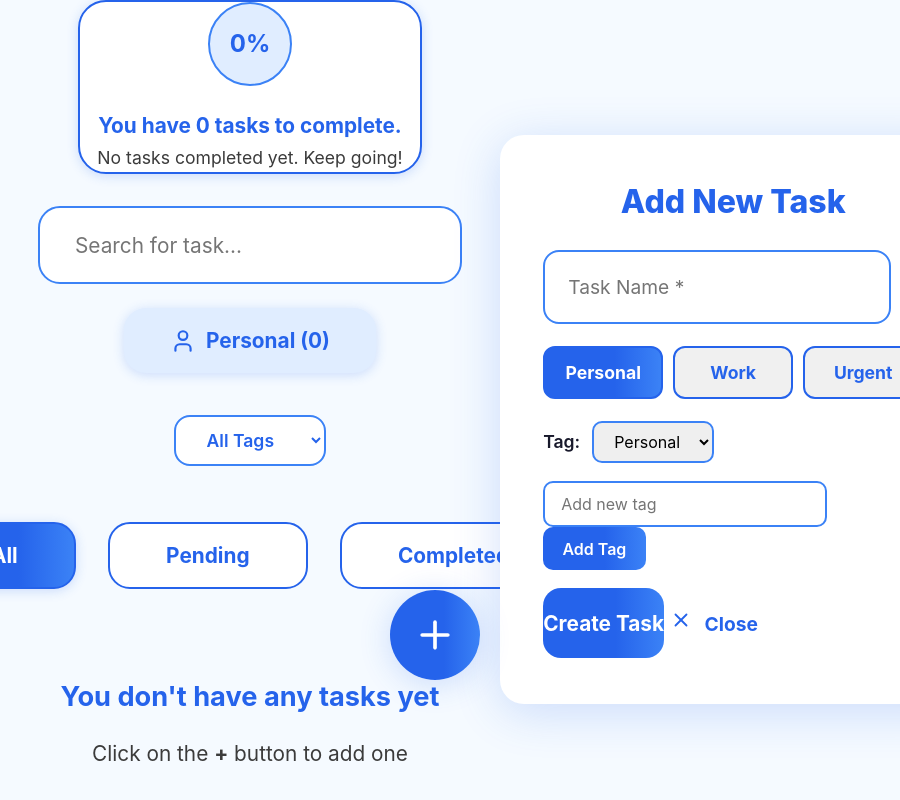
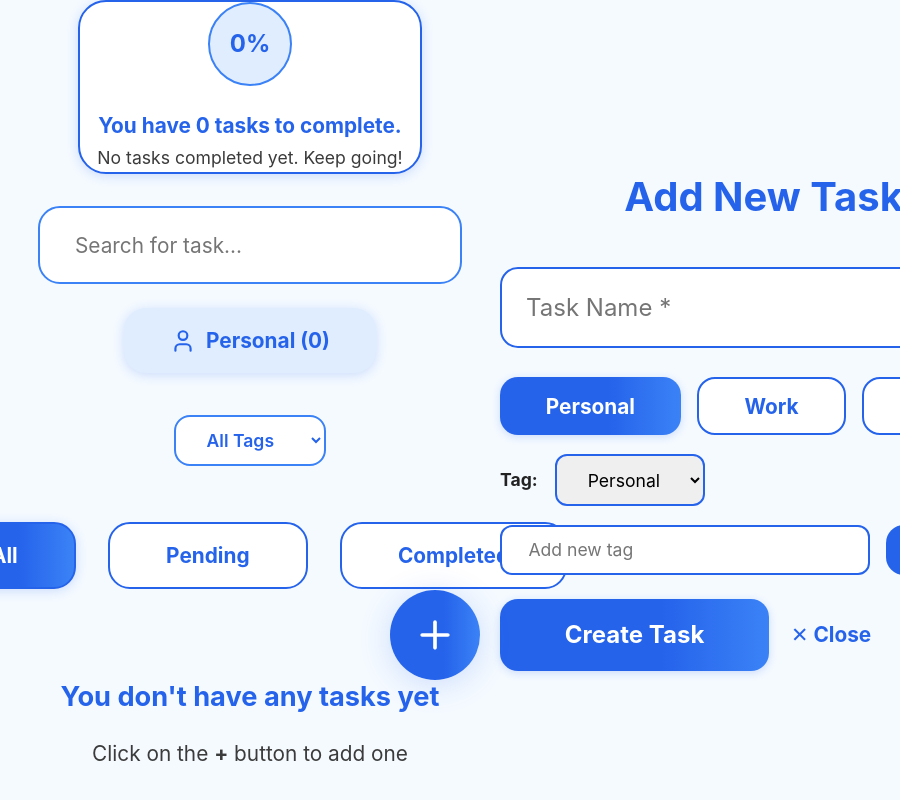
Before and after one commit to AtaanshAhlawat/To-Do-Dashboard, a React (Vite) app: page / in a window 600 px wide. Both pictures are taken after a click on the button 435 px from the left and 635 px from the top of the page. Shown: the top 800 px of the page, 900 px wide, since content can reach past the window. Built offline with nearby package versions, Linux system fonts and the light colour scheme.

Commit message:
mobile#2

```diff
--- a/index.html
+++ b/index.html
@@ -3,7 +3,7 @@
   <head>
     <meta charset="UTF-8" />
     <link rel="icon" type="image/svg+xml" href="/vite.svg" />
-    <meta name="viewport" content="width=device-width, initial-scale=1" />
+    <meta name="viewport" content="width=device-width, initial-scale=1.0">
     <title>Vite + React</title>
   </head>
   <body>
--- a/src/App.css
+++ b/src/App.css
@@ -4,6 +4,10 @@ body, html, #root, .main-bg {
   font-family: 'Poppins', 'Inter', Arial, sans-serif;
   margin: 0;
   padding: 0;
+}
+
+body, html {
+  overflow-x: hidden;
 }
 
 #root {
@@ -52,11 +56,14 @@ body, html, #root, .main-bg {
 }
 
 .todo-list {
-  list-style: none;
-  padding: 0;
-  margin: 0;
+  display: flex;
+  flex-direction: column;
+  align-items: center;      /* Center items horizontally */
+  justify-content: flex-start;
   width: 100%;
   max-width: 900px;
+  margin: 0 auto;           /* Center the list itself */
+  padding: 0;
 }
 
 .todo-item {
@@ -147,6 +154,8 @@ input[type="text"]:focus {
   min-height: 60vh;
   position: relative;
   margin-top: 1.5em;
+  max-width: 1200px;
+  margin: 0 auto;
 }
 
 .progress-card {
@@ -249,11 +258,14 @@ input[type="text"]:focus {
 }
 
 .todo-list {
-  list-style: none;
-  padding: 0;
-  margin: 0;
+  display: flex;
+  flex-direction: column;
+  align-items: center;      /* Center items horizontally */
+  justify-content: flex-start;
   width: 100%;
   max-width: 900px;
+  margin: 0 auto;           /* Center the list itself */
+  padding: 0;
 }
 
 .todo-card {
@@ -270,6 +282,10 @@ input[type="text"]:focus {
   font-size: 1.1em;
   position: relative;
   transition: box-shadow 0.2s;
+  width: 90%;
+  max-width: 420px;
+  margin-left: auto;
+  margin-right: auto;
 }
 
 .todo-card:hover {
@@ -352,7 +368,7 @@ input[type="text"]:focus {
   display: flex;
   align-items: center;
   justify-content: center;
-  z-index: 100;
+  z-index: 1000;
 }
 
 .modal-card {
@@ -425,11 +441,160 @@ input[type="text"]:focus {
   text-decoration: line-through;
 }
 
-/* Mobile styles */
+/* Center the todo-list and its cards */
+.todo-list {
+  margin: 0 auto;
+  display: flex;
+  flex-direction: column;
+  align-items: center;
+}
+
+/* Center each todo-card and set a max width */
+.todo-card {
+  margin-left: auto;
+  margin-right: auto;
+  max-width: 420px;
+  width: 100%;
+}
+
+/* Make .center-content relative for absolute positioning */
+.center-content {
+  position: relative;
+}
+
+/* Position the .fab closer to the cards */
+.fab {
+  position: absolute;
+  right: -40px; /* Adjust as needed */
+  top: 0;
+  transform: translateY(0);
+  z-index: 10;
+}
+
+/* Responsive: put .fab below cards on mobile */
 @media (max-width: 600px) {
-  .container {
-    padding: 10px;
-    font-size: 16px;
+  .fab {
+    position: fixed;
+    right: 1em !important;
+    bottom: 1em !important;
+    top: unset;
+    transform: none;
   }
-  /* Adjust other classes as needed */
 }
+
+/* Modal overlay: already present, but ensure it's full screen and centered */
+.modal-bg {
+  position: fixed;
+  top: 0; left: 0; right: 0; bottom: 0;
+  background: rgba(24, 25, 43, 0.35);
+  display: flex;
+  align-items: center;
+  justify-content: center;
+  z-index: 1000;
+}
+
+/* Responsive styles for mobile */
+@media (max-width: 600px) {
+  .center-content {
+    max-width: 100vw !important;
+    padding: 0 2vw !important;
+  }
+  .progress-card {
+    min-width: unset !important;
+    width: 100% !important;
+    border-radius: 18px !important;
+    padding: 1em !important;
+  }
+  .search-input {
+    width: 100% !important;
+    font-size: 1em !important;
+    padding: 0.8em 1em !important;
+  }
+  .category-label {
+    font-size: 1em !important;
+    padding: 0.7em 1em !important;
+  }
+  .filter-row button {
+    font-size: 1em !important;
+    padding: 0.7em 1em !important;
+  }
+  .todo-list {
+    max-width: 100vw !important;
+  }
+  .todo-card {
+    font-size: 1em !important;
+    padding: 1em !important;
+    min-height: 70px !important;
+    border-radius: 18px !important;
+    width: 98% !important;
+    max-width: 98vw !important;
+  }
+  .fab {
+    width: 60px !important;
+    height: 60px !important;
+    right: 1em !important;
+    bottom: 1em !important;
+    font-size: 2em !important;
+  }
+  .modal-card {
+    min-width: unset !important;
+    width: 98vw !important;
+    padding: 1.2em !important;
+    border-radius: 16px !important;
+  }
+  .tag-btn {
+    font-size: 0.95em !important;
+    padding: 0.5em !important;
+  }
+  .create-btn {
+    font-size: 1em !important;
+    padding: 0.8em 0 !important;
+  }
+}
+
+@media (min-width: 768px) {
+  .todo-card { font-size: 1.2em; }
+}
+@media (min-width: 1024px) {
+  .center-content { max-width: 1200px; }
+}
+
+.grid-container {
+  display: grid;
+  grid-template-columns: repeat(auto-fit, minmax(220px, 1fr));
+  gap: 1.5em;
+}
+
+img, video {
+  max-width: 100%;
+  height: auto;
+  display: block;
+}
+
+button, input[type="text"], select {
+  width: 100%;
+  max-width: 100%;
+  padding: 0.8em 1em;
+  font-size: 1.1rem;
+  box-sizing: border-box;
+}
+@media (min-width: 600px) {
+  button, input[type="text"], select {
+    width: auto;
+    min-width: 180px;
+  }
+}
+
+.center-content, .progress-card, .todo-card {
+  padding: 2rem 1.5rem;
+  margin-bottom: 2rem;
+}
+@media (max-width: 600px) {
+  .center-content, .todo-list {
+    padding: 0 2vw !important;
+  }
+  .todo-card {
+    font-size: 1em !important;
+    padding: 1em !important;
+  }
+}
--- a/src/App.jsx
+++ b/src/App.jsx
@@ -401,74 +401,59 @@ function App() {
       {/* Add Task Modal */}
       {showAdd && (
         <div className="modal-bg">
-          <div className="modal-card" style={{
-            minWidth: 380,
-            padding: "2.7em 2.7em 2.2em 2.7em",
-            background: "#fff",
-            borderRadius: 24,
-            boxShadow: "0 8px 48px #2563eb33"
-          }}>
-            <h2 style={{
-              textAlign: "center",
-              color: blue,
-              fontWeight: 800,
-              fontSize: "2em",
-              marginBottom: 24
-            }}>Add New Task</h2>
+          <div className="modal-card">
+            <h2 style={{ color: "#2563eb", fontSize: "2.5em", fontWeight: 700, textAlign: "center", marginBottom: "1em" }}>
+              Add New Task
+            </h2>
             <input
               type="text"
-              placeholder="Task Name *"
               value={newTask}
               onChange={e => setNewTask(e.target.value)}
+              placeholder="Task Name *"
               style={{
-                marginBottom: 22,
-                padding: "1.2em",
-                border: `2px solid ${blueLight}`,
-                borderRadius: 16,
-                fontSize: "1.2em"
+                fontSize: "1.5em",
+                padding: "1em",
+                borderRadius: "18px",
+                border: "2px solid #2563eb",
+                marginBottom: "1.2em",
+                width: "100%",
+                boxSizing: "border-box"
               }}
             />
-            <div className="tag-selector" style={{
-              marginBottom: 22,
-              display: "flex",
-              gap: 10,
-              justifyContent: "center",
-              flexWrap: "wrap"
-            }}>
+            <div style={{ display: "flex", gap: "1em", marginBottom: "1.2em" }}>
               {tags.map(tag => (
                 <button
                   key={tag}
+                  className={selectedTag === tag ? "tag-btn selected" : "tag-btn"}
                   onClick={() => setSelectedTag(tag)}
-                  className={`tag-btn${selectedTag === tag ? " active" : ""}`}
                   style={{
-                    flex: "1 1 100px",
-                    padding: "0.8em",
-                    borderRadius: 12,
-                    fontSize: "1.1em",
                     fontWeight: 700,
-                    cursor: "pointer",
-                    transition: "all 0.2s",
-                    background: selectedTag === tag ? blueGradient : "#f0f0f0",
-                    color: selectedTag === tag ? "#fff" : blue,
-                    border: `2px solid ${blue}`,
-                    textAlign: "center"
+                    fontSize: "1.3em",
+                    padding: "0.7em 2.2em",
+                    borderRadius: "18px",
+                    border: selectedTag === tag ? "none" : "2px solid #2563eb",
+                    background: selectedTag === tag ? "linear-gradient(90deg, #2563eb 60%, #3b82f6 100%)" : "#fff",
+                    color: selectedTag === tag ? "#fff" : "#2563eb",
+                    boxShadow: selectedTag === tag ? "0 2px 8px #2563eb33" : "none",
+                    cursor: "pointer"
                   }}
+                  type="button"
                 >
                   {tag}
                 </button>
               ))}
             </div>
-            <div style={{ marginBottom: 18 }}>
-              <label style={{ fontWeight: 600, fontSize: "1.1em" }}>Tag:</label>
+            <div style={{ marginBottom: "1.2em", textAlign: "left" }}>
+              <label style={{ fontWeight: 700, fontSize: "1.1em", color: "#222" }}>Tag:</label>
               <select
                 value={selectedTag}
                 onChange={e => setSelectedTag(e.target.value)}
                 style={{
-                  marginLeft: 12,
-                  padding: "0.5em 1em",
-                  borderRadius: 10,
-                  border: `2px solid ${blueLight}`,
-                  fontSize: "1em"
+                  fontSize: "1.1em",
+                  padding: "0.7em 1.5em",
+                  borderRadius: "12px",
+                  border: "2px solid #2563eb",
+                  marginLeft: "1em"
                 }}
               >
                 {tags.map(tag => (
@@ -476,63 +461,76 @@ function App() {
                 ))}
               </select>
             </div>
-            <div style={{ marginBottom: 18 }}>
+            <div style={{ display: "flex", gap: "1em", marginBottom: "1.2em" }}>
               <input
                 type="text"
-                placeholder="Add new tag"
                 value={newTag}
                 onChange={e => setNewTag(e.target.value)}
+                placeholder="Add new tag"
                 style={{
-                  padding: "0.7em 1em",
-                  borderRadius: 10,
-                  border: `2px solid ${blueLight}`,
-                  fontSize: "1em",
-                  marginRight: 8
+                  fontSize: "1.1em",
+                  padding: "0.7em 1.5em",
+                  borderRadius: "12px",
+                  border: "2px solid #2563eb",
+                  flex: 1
                 }}
               />
               <button
+                className="tag-btn"
+                type="button"
                 onClick={() => {
                   if (newTag.trim() && !tags.includes(newTag.trim())) {
-                    setTags([...tags, newTag.trim()])
-                    setSelectedTag(newTag.trim())
-                    setNewTag('')
+                    setTags([...tags, newTag.trim()]);
+                    setNewTag('');
                   }
                 }}
                 style={{
-                  padding: "0.7em 1.2em",
-                  borderRadius: 10,
-                  background: blueGradient,
+                  fontWeight: 700,
+                  fontSize: "1.1em",
+                  padding: "0.7em 2em",
+                  borderRadius: "18px",
+                  background: "linear-gradient(90deg, #2563eb 60%, #3b82f6 100%)",
                   color: "#fff",
                   border: "none",
-                  fontWeight: 600,
-                  fontSize: "1em"
+                  cursor: "pointer"
                 }}
               >
                 Add Tag
               </button>
             </div>
-            <button className="create-btn" onClick={addTask} style={{
-              background: blueGradient,
+            <div style={{ display: "flex", alignItems: "center", gap: "1em", marginTop: "1.5em" }}>
+              <button
+                className="create-btn"
+                style={{
+                  fontWeight: 700,
+                  fontSize: "1.5em",
+                  padding: "0.9em 2.7em",
+                  borderRadius: "18px",
+                  background: "linear-gradient(90deg, #2563eb 60%, #3b82f6 100%)",
                   color: "#fff",
                   border: "none",
-              borderRadius: 18,
-              padding: "1.1em 0",
+                  boxShadow: "0 2px 8px #2563eb33",
+                  cursor: "pointer"
+                }}
+                onClick={addTask}
+              >
+                Create Task
+              </button>
+              <button
+                className="close-btn"
+                style={{
+                  background: "none",
+                  border: "none",
+                  color: "#2563eb",
                   fontSize: "1.3em",
                   fontWeight: 700,
-              marginBottom: 10,
                   cursor: "pointer"
-            }}>Create Task</button>
-            <button className="close-btn" onClick={() => setShowAdd(false)} style={{
-              background: "none",
-              border: "none",
-              color: blue,
-              fontSize: "1.2em",
-              fontWeight: 700,
-              cursor: "pointer",
-              marginTop: 0
-            }}>
-              <X size={22} style={{ marginRight: 8 }} /> Close
+                }}
+                onClick={() => setShowAdd(false)}
+              >
+                &#10005; Close
               </button>
+            </div>
           </div>
         </div>
       )}
```
Lines whose indentation alone changed are shown as unchanged.
